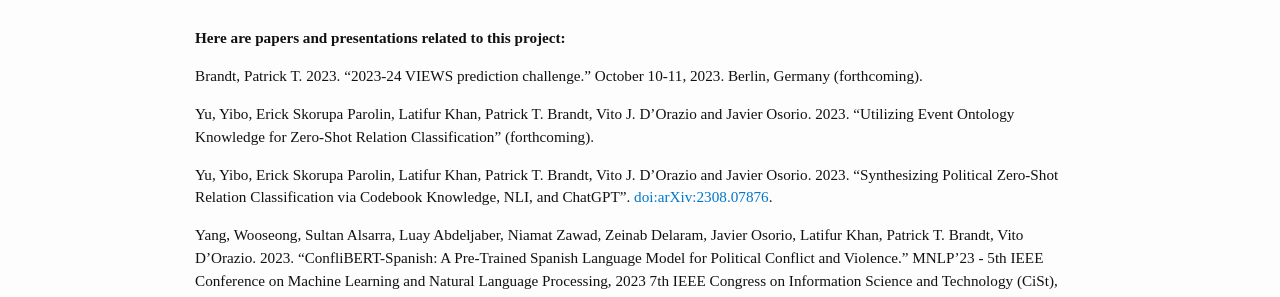
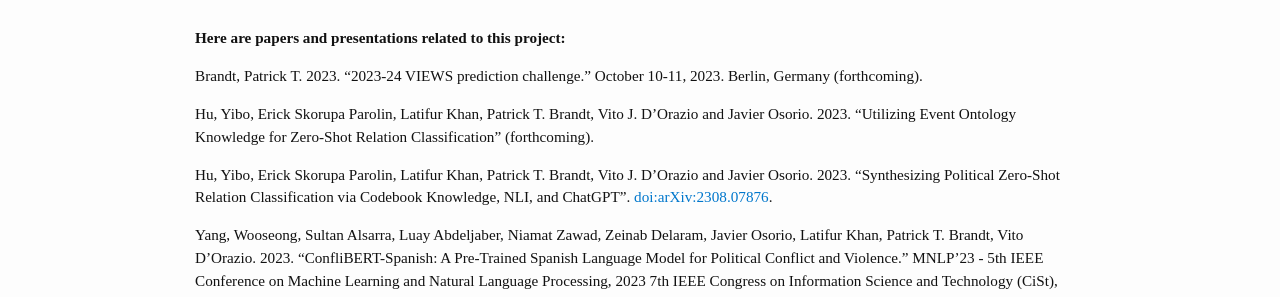
Before and after one commit to eventdata/UTDEventData, a Jekyll site: the page built from ResearchPapers.md, in a window 1280 px wide and 900 px high. Shown: the part 206-503 px from the top of the window. Built offline with Jekyll 4.4.1, drawn with Linux system fonts in a browser that asks for light colours.

```diff
--- a/ResearchPapers.md
+++ b/ResearchPapers.md
@@ -8,9 +8,9 @@ permalink: /ResearchPapers/
 
 Brandt, Patrick T. 2023. "2023-24 VIEWS prediction challenge." October 10-11, 2023. Berlin, Germany (forthcoming).
 
-Yu, Yibo, Erick Skorupa Parolin, Latifur Khan, Patrick T. Brandt, Vito J. D'Orazio and Javier Osorio. 2023. "Utilizing Event Ontology Knowledge for Zero-Shot Relation Classification" (forthcoming).
+Hu, Yibo, Erick Skorupa Parolin, Latifur Khan, Patrick T. Brandt, Vito J. D'Orazio and Javier Osorio. 2023. "Utilizing Event Ontology Knowledge for Zero-Shot Relation Classification" (forthcoming).
 
-Yu, Yibo, Erick Skorupa Parolin, Latifur Khan, Patrick T. Brandt, Vito J. D'Orazio and Javier Osorio. 2023. "Synthesizing Political Zero-Shot Relation Classification via Codebook Knowledge, NLI, and ChatGPT". [doi:arXiv:2308.07876](https://doi.org/10.48550/arXiv.2308.07876).
+Hu, Yibo, Erick Skorupa Parolin, Latifur Khan, Patrick T. Brandt, Vito J. D'Orazio and Javier Osorio. 2023. "Synthesizing Political Zero-Shot Relation Classification via Codebook Knowledge, NLI, and ChatGPT". [doi:arXiv:2308.07876](https://doi.org/10.48550/arXiv.2308.07876).
 
 Yang, Wooseong, Sultan Alsarra, Luay Abdeljaber, Niamat Zawad, Zeinab Delaram, Javier Osorio, Latifur Khan, Patrick T. Brandt, Vito D'Orazio. 2023. "ConfliBERT-Spanish: A Pre-Trained Spanish Language Model for Political Conflict and Violence." MNLP'23 - 5th IEEE Conference on Machine Learning and Natural Language Processing, 2023 7th IEEE Congress on Information Science and Technology (CiSt), Agadir - Essaouira, Morocco.
 
```
